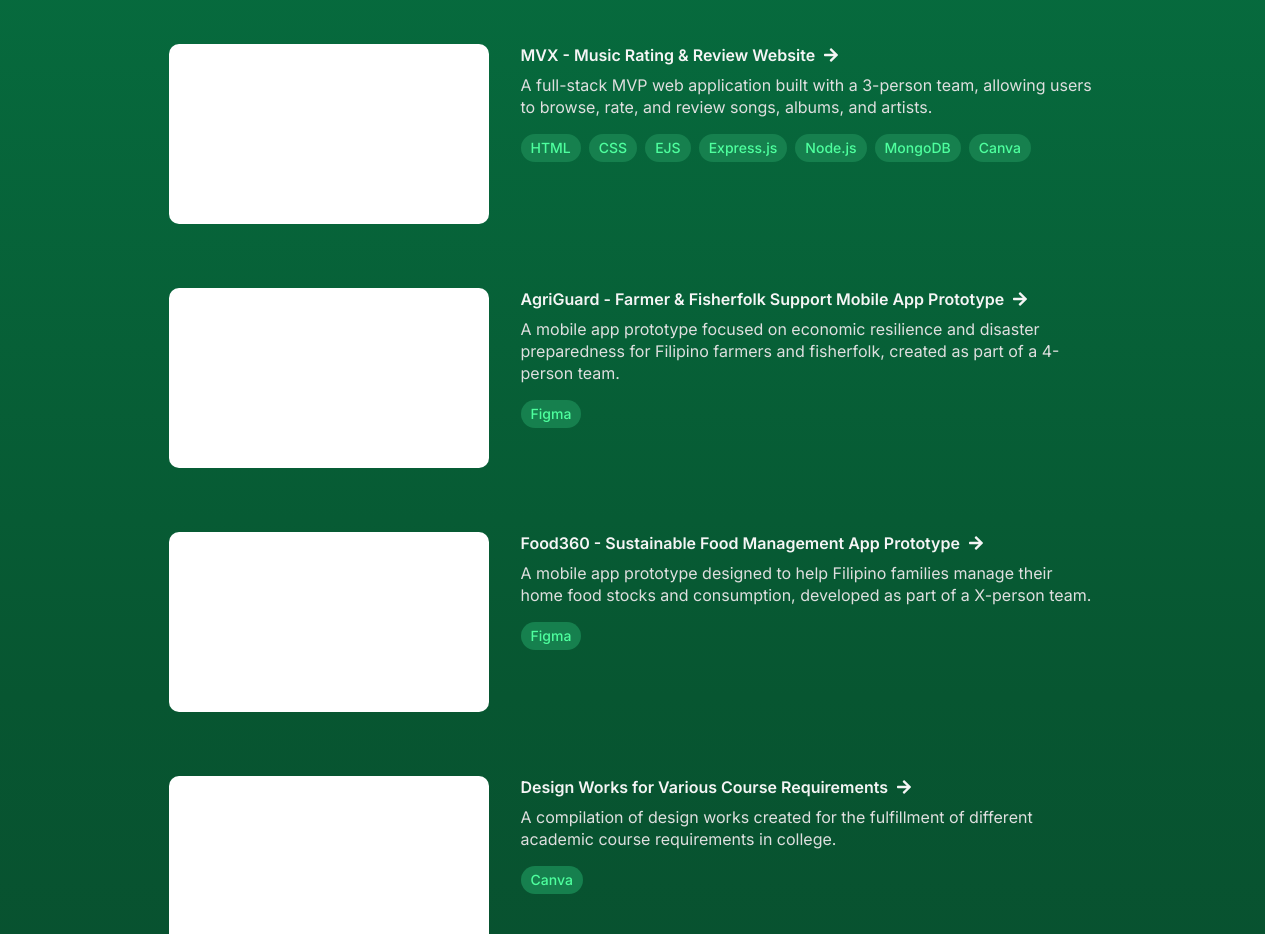
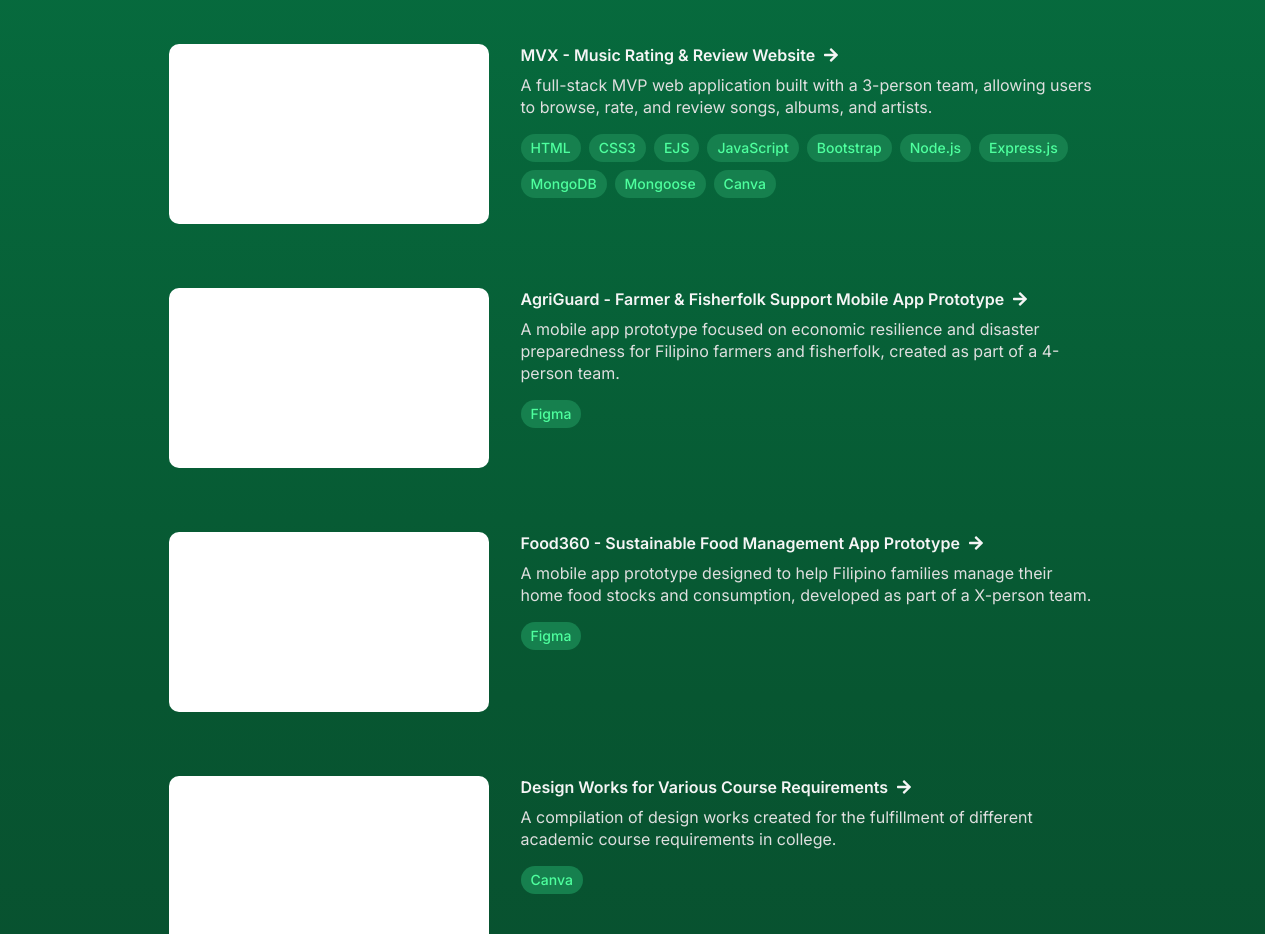
Before and after one commit to dlv66/PortfolioWebsite, a Next.js app: page /projects in a window 1280 px wide. Shown: the part 880-1814 px from the top of the page. Built offline with nearby package versions, Linux system fonts and the light colour scheme.

Commit message:
chore: add and update project data

```diff
--- a/app/projects/projectsData.js
+++ b/app/projects/projectsData.js
@@ -17,7 +17,7 @@ export const projects = [
         subtitle: "(Bachelor's Thesis)",
         description: "A finance-tracking progressive web application (PWA) that enables users to set financial goals, log transactions, and monitor spending. Developed as part of a 4-person thesis team.",
         dates: "May 2024 - July 2025",
-        role: ["UI/UX Designer", "Frontend Engineer"],
+        role: ["Lead UI/UX Designer", "Frontend Engineer"],
         context: "Bachelor's Thesis Project",
         type: "Progressive Web Application (PWA)",
         techstack: ["React", "Supabase", "Vercel"],
@@ -55,6 +55,13 @@ export const projects = [
         title: "My Wander Diary - Photo-Journal Android Mobile App",
         description:
             "An Android photo-journal mobile app using Kotlin and Android Studio, supporting the creation, organization, and browsing of travel entries with photos. Co-developed with a project partner.",
+        dates: "September 2024 - December 2024",
+        role: ["Lead UI/UX Designer", "Software Engineer"],
+        context: "MOBDEVE (Mobile Development) Final Project",
+        type: "Android Mobile App",
+        techstack: ["Kotlin", "Android Studio"],
+        team: "2 members",
+        status: "Feature-complete",
         links: [
             {
                 label: "GitHub Repository",
@@ -65,7 +72,16 @@ export const projects = [
                 url: "https://www.figma.com/proto/aDq7IaAUUOG7Wq34cODnK6/MOBDEVE---MCO-Draft-1?node-id=16-270&t=nQIQRd1LgJVgxmyQ-1&scaling=scale-down&content-scaling=fixed&page-id=0%3A1&starting-point-node-id=16%3A270&show-proto-sidebar=1",
             },
         ],
+        overview:
+            ["My Wander Diary is an Android photo-journal mobile app that allows users to create, organize, and browse travel entries with photos.",
+            "As part of a 2-member team, I spearheaded the UI/UX design and frontend development of the mobile app."],
         technologies: ["Kotlin", "Android Studio", "Figma"],
+        concepts: ["Android Studio Development", "Wireframing", "User Flows", "Interactive Prototyping"],
+        process:
+            ["We submitted a project proposal to our professor, outlining the app's purpose, features, and technical requirements.",
+            "After receiving approval, we worked on the low-fidelity prototypes of the app using Figma, discussing how the user should be onboarded into the app, as well as how each function should be implemented within the app.",
+            "After finalizing the low-fidelity prototypes, we proceeded to create the high-fidelity prototype, which we then implemented in Android Studio using Kotlin, following the designs and user flows we had created."
+            ],
     },
     {
         slug: "jpd-garage",
@@ -73,6 +89,13 @@ export const projects = [
         title: "JPD Garage Online Management System",
         description:
             "A web-based finance and inventory management system for a motorcycle parts business in Laguna. Co-developed as part of a 9-person team.",
+        dates: "September 2023 - April 2024",
+        role: ["Lead UI/UX Designer", "Frontend Engineer"],
+        context: "CSSWENG (Software Engineering) Course Project",
+        type: "Website",
+        techstack: ["JavaScript", "React", "Bootstrap"],
+        team: "9 members",
+        status: "Feature-complete",
         links: [
             {
                 label: "GitHub Repository",
@@ -91,17 +114,24 @@ export const projects = [
         title: "MVX - Music Rating & Review Website",
         description:
             "A full-stack MVP web application built with a 3-person team, allowing users to browse, rate, and review songs, albums, and artists.",
+        dates: "January 2023 - April 2023",
+        role: ["UI/UX Designer", "Frontend Engineer"],
+        context: "CCAPDEV (Web Application Development) Course Project",
+        type: "Website",
+        techstack: ["Bootstrap", "Node.js", "Express.js", "MongoDB"],
+        team: "3 members",
+        status: "Feature-complete",
         links: [
             {
                 label: "GitHub Repository",
                 url: "https://github.com/dlv66/MVX-Music-Review-CCAPDEV-MCO",
             },
             {
-                label: "Canva Prototype",
-                url: "",
+                label: "Prototype Designs",
+                url: "https://drive.google.com/file/d/1PUSgo5o4MlMbpxYVfXV-JWv_5vCrqFGF/view?usp=sharing",
             },
         ],
-        technologies: ["HTML", "CSS", "EJS", "Express.js", "Node.js", "MongoDB", "Canva"],
+        technologies: ["HTML", "CSS3", "EJS", "JavaScript", "Bootstrap", "Node.js", "Express.js", "MongoDB", "Mongoose", "Canva"],
     },
     {
         slug: "agriguard",
@@ -109,6 +139,19 @@ export const projects = [
         title: "AgriGuard - Farmer & Fisherfolk Support Mobile App Prototype",
         description:
             "A mobile app prototype focused on economic resilience and disaster preparedness for Filipino farmers and fisherfolk, created as part of a 4-person team.",
+        dates: "May 2025 - August 2025",
+        role: ["Lead UI/UX Designer", "Researcher"],
+        context: "CCINOV8 (Innovation and Technology Management) Course Project",
+        type: "Prototype Mobile App",
+        techstack: ["Figma"],
+        team: "5 members",
+        status: "Feature-complete prototype",
+        links: [
+            {
+                label: "Figma Prototype",
+                url: "https://www.figma.com/proto/3LZA5I1E50jQ0g6SNtacxO/AgriGuard---Minimum-Viable-Prototype?node-id=243-675&t=jGTxTYbXGcge9K7V-1&scaling=scale-down&content-scaling=fixed&page-id=243%3A674&starting-point-node-id=243%3A675&show-proto-sidebar=1",
+            },
+        ],
         technologies: ["Figma"],
     },
     {
@@ -117,6 +160,12 @@ export const projects = [
         title: "Food360 - Sustainable Food Management App Prototype",
         description:
             "A mobile app prototype designed to help Filipino families manage their home food stocks and consumption, developed as part of a X-person team.",
+        links: [
+            {
+                label: "Figma Prototype",
+                url: "https://www.figma.com/proto/KvVyGA37hGxredGt268Lvt/STHCIUX---MCO2---Protoyping--Copy-?node-id=1-2&t=WvZ4aeuHghuUBjXW-1&scaling=scale-down&content-scaling=fixed&page-id=0%3A1&starting-point-node-id=1%3A2",
+            },
+        ],
         technologies: ["Figma"],
     },
     {
@@ -134,6 +183,27 @@ export const projects = [
         thumbnail: portfolioWebsiteThumbnail,
         description:
             "My responsive portfolio website built with React and Tailwind CSS, showcasing my projects and skills.",
+        dates: "",
+        role: ["Frontend Developer", "UI/UX Designer"],
+        context: "Personal Portfolio",
+        type: "Responsive Website",
+        techstack: ["React", "Next.js", "Tailwind", "Vercel"],
+        team: "Sole developer",
+        status: "Work-in-progress",
+        links: [
+            {
+                label: "GitHub Repository",
+                url: "https://github.com/dlv66/PortfolioWebsite",
+            },
+            {
+                label: "Figma Prototype",
+                url: "https://www.figma.com/proto/9HZ3hTSDEB7VKEmQCKR2n1/Thesis-App-Wireframe-Designs?node-id=356-17803&p=f&t=yb7RxfZtJBNE3JrI-1&scaling=min-zoom&content-scaling=fixed&page-id=46%3A228&starting-point-node-id=356%3A17803&show-proto-sidebar=1",
+            },
+            {
+                label: "Live Website",
+                url: "https://leeroiv.dev",
+            }
+        ],
         technologies: ["React", "Next.js", "Tailwind", "Vercel", "Figma"],
     },
     {
```
